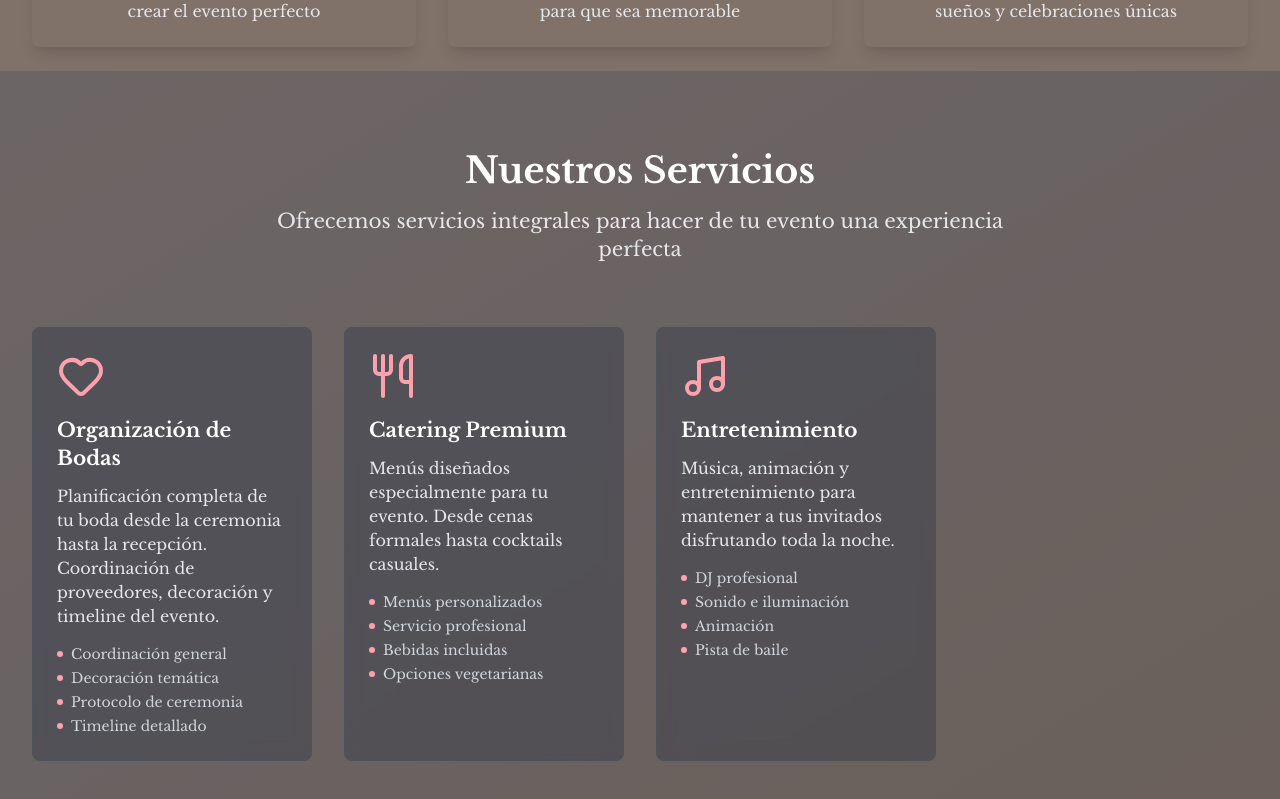
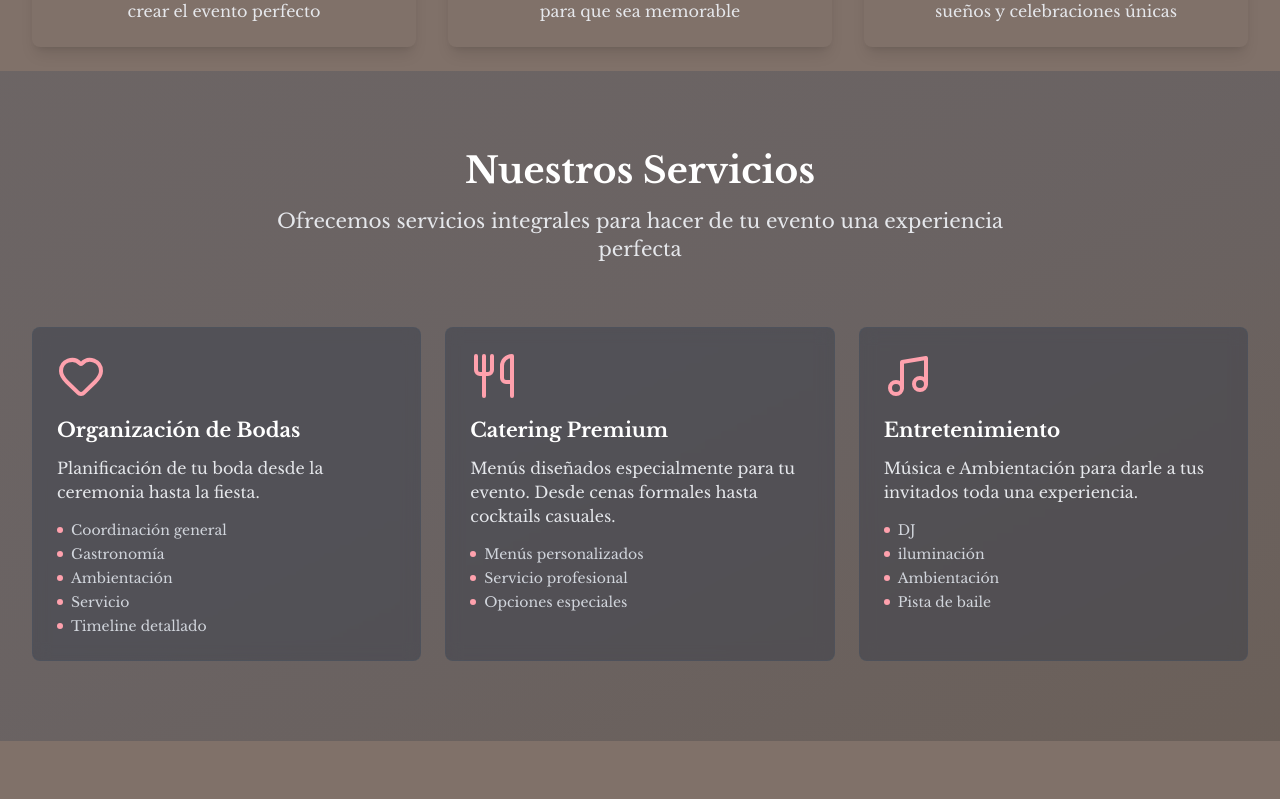
Before and after one commit to FranciscaLjubetic/me-caso-contigo, a Next.js app: page / in a window 1280 px wide. Shown: the part 805-1604 px from the top of the page. After the commit the page ends 1546 px from the top, so only its background shows below. Built offline with nearby package versions, Linux system fonts and the light colour scheme.

Commit message:
servicios grid fixed

```diff
--- a/src/components/Services.tsx
+++ b/src/components/Services.tsx
@@ -5,20 +5,20 @@ export default function Services() {
     {
       icon: Heart,
       title: 'Organización de Bodas',
-      description: 'Planificación completa de tu boda desde la ceremonia hasta la recepción. Coordinación de proveedores, decoración y timeline del evento.',
-      features: ['Coordinación general', 'Decoración temática', 'Protocolo de ceremonia', 'Timeline detallado']
+      description: 'Planificación de tu boda desde la ceremonia hasta la fiesta.',
+      features: ['Coordinación general', 'Gastronomía', 'Ambientación', 'Servicio', 'Timeline detallado']
     },
     {
       icon: Utensils,
       title: 'Catering Premium',
       description: 'Menús diseñados especialmente para tu evento. Desde cenas formales hasta cocktails casuales.',
-      features: ['Menús personalizados', 'Servicio profesional', 'Bebidas incluidas', 'Opciones vegetarianas']
+      features: ['Menús personalizados', 'Servicio profesional', 'Opciones especiales']
     },
     {
       icon: Music,
       title: 'Entretenimiento',
-      description: 'Música, animación y entretenimiento para mantener a tus invitados disfrutando toda la noche.',
-      features: ['DJ profesional', 'Sonido e iluminación', 'Animación', 'Pista de baile']
+      description: 'Música e Ambientación para darle a tus invitados toda una experiencia.',
+      features: ['DJ', 'iluminación', 'Ambientación', 'Pista de baile']
     }
   ]
 
@@ -34,7 +34,7 @@ export default function Services() {
           </p>
         </div>
 
-        <div className="grid md:grid-cols-2 lg:grid-cols-4 gap-8">
+        <div className="grid md:grid-cols-3 lg:grid-cols-3 gap-6">
           {services.map((service, index) => (
             <div key={index} className="bg-slate-800/30 backdrop-blur-sm border border-gray-600/40 rounded-lg p-6 hover:shadow-lg transition-shadow">
               <service.icon className="h-12 w-12 text-rose-300 mb-4" />
```
